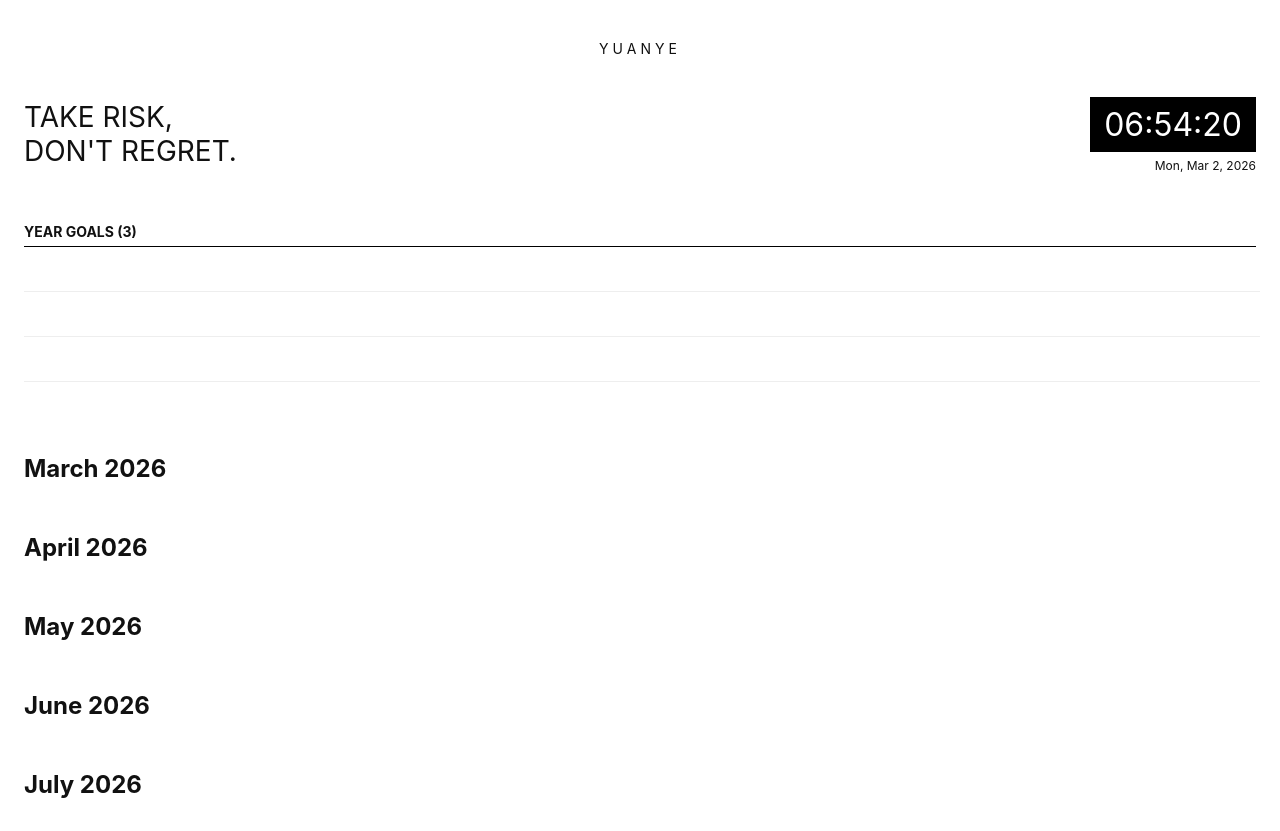
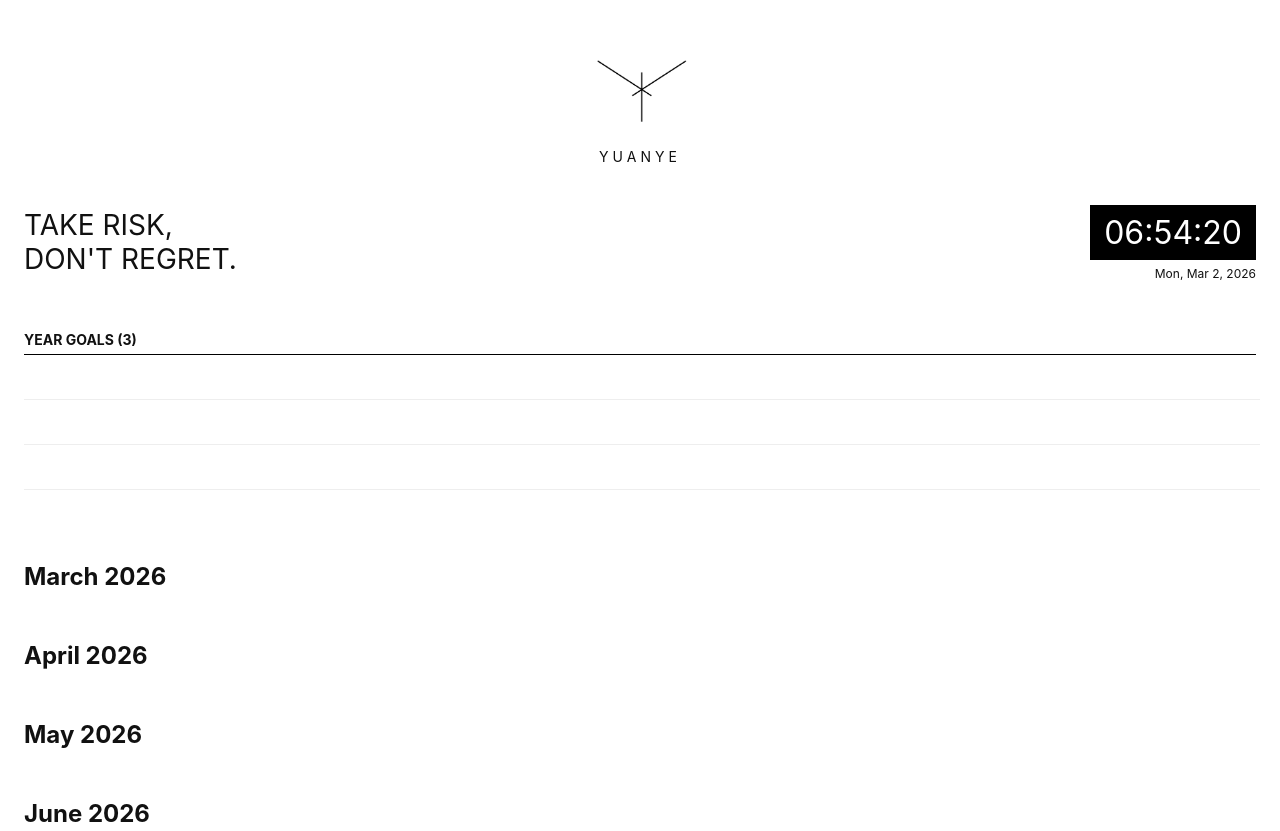
Before and after one commit to yuanye19/yuanye-2026, a plain HTML site: page index.html in a window 1280 px wide. Shown: the top 831 px of the page. Drawn offline with Linux system fonts and the light colour scheme.

Commit message:
Update index.html

```diff
--- a/index.html
+++ b/index.html
@@ -15,8 +15,18 @@ body{
 
 /* LOGO */
 .logo{
-  text-align:center;
+  display:flex;
+  flex-direction:column;
+  align-items:center;
   margin-bottom:40px;
+}
+
+.logo-img{
+  width:120px;
+  margin-bottom:10px;
+}
+
+.logo-text{
   font-size:14px;
   letter-spacing:4px;
 }
@@ -127,13 +137,17 @@ input[type="checkbox"]{
   .slogan{ font-size:16px !important; }
   .time{ font-size:16px !important; padding:4px 8px !important; }
   .date{ font-size:9px !important; }
+  .logo-img{ width:80px !important; }
 }
 </style>
 </head>
 
 <body>
 
-<div class="logo">YUANYE</div>
+<div class="logo">
+  <img src="logo.png" class="logo-img">
+  <div class="logo-text">YUANYE</div>
+</div>
 
 <div class="header">
   <div class="slogan">
@@ -161,6 +175,7 @@ function updateClock(){
   const now=new Date();
   document.getElementById("time").innerText=
     now.toTimeString().split(" ")[0];
+
   document.getElementById("date").innerText=
     now.toLocaleDateString("en-US",
       {weekday:"short",year:"numeric",month:"short",day:"numeric"});
```
